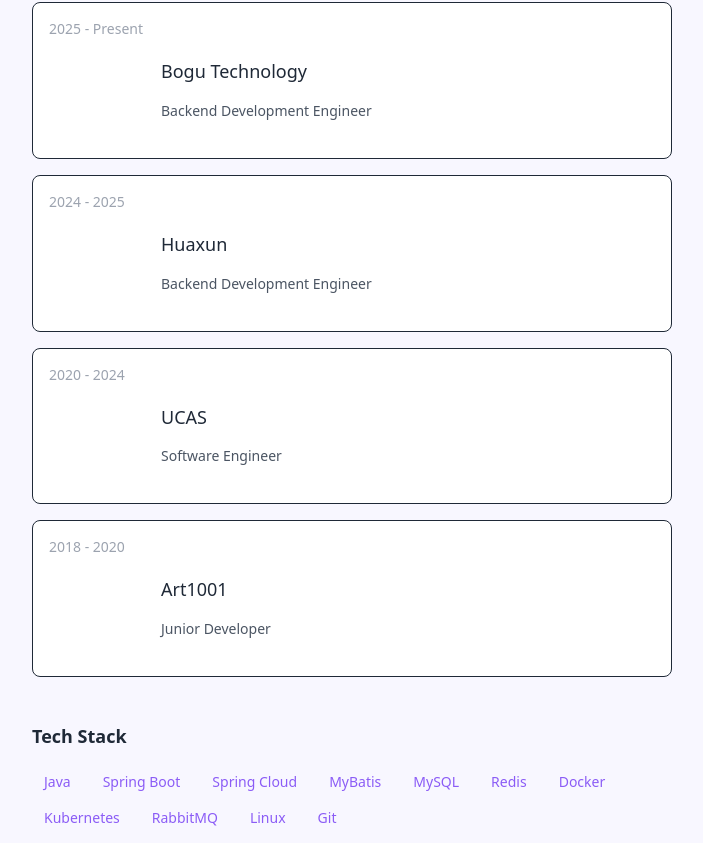
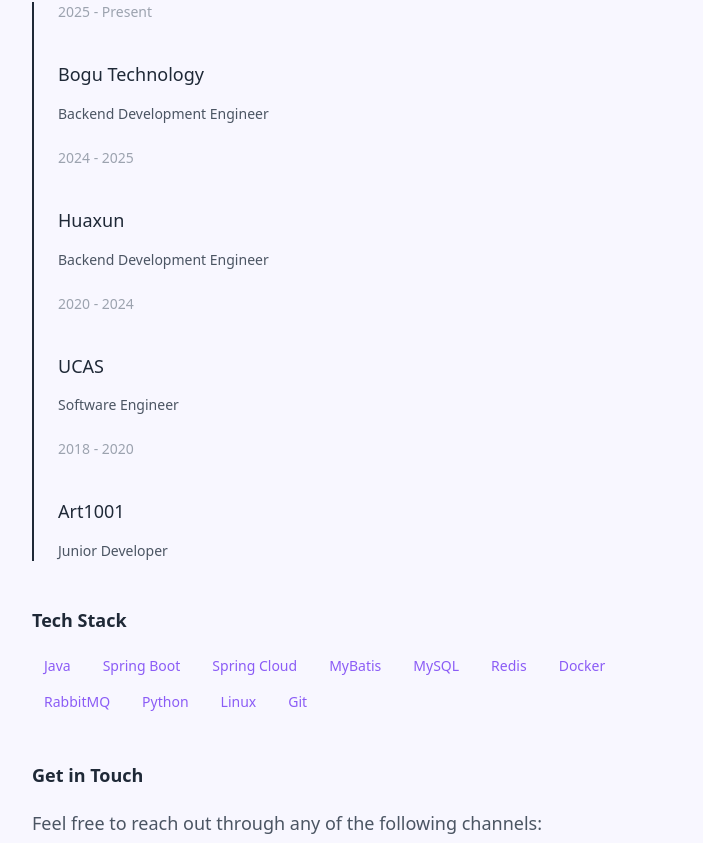
Before and after one commit to lengmodkx/lemonBlog, a Next.js app: page /about in a window 1280 px wide. Shown: the part 497-1340 px from the top of the page, without its empty margins (288-991 px from the left). Built offline with nearby package versions, Linux system fonts and the light colour scheme; a small style sheet from the web is missing.

Commit message:
update: redesign work experience and tech stack - Change work experience to timeline style with vertical line - Remove Kubernetes, add Python to tech stack

```diff
--- a/src/app/about/page.tsx
+++ b/src/app/about/page.tsx
@@ -8,7 +8,7 @@
 const techStack = [
   'Java', 'Spring Boot', 'Spring Cloud',
   'MyBatis', 'MySQL', 'Redis',
-  'Docker', 'Kubernetes', 'RabbitMQ',
+  'Docker', 'RabbitMQ', 'Python',
   'Linux', 'Git',
 ];
 
@@ -68,23 +68,19 @@
             <h2 className="text-lg font-semibold text-ink dark:text-text-primary mb-4">
               Work Experience
             </h2>
-            <div className="space-y-4">
+            <div className="border-l-2 border-lavender-300 dark:border-lavender-700 pl-6 space-y-6">
               {workExperience.map((exp, index) => (
-                <div
-                  key={index}
-                  className="flex gap-4 p-4 bg-card rounded-lg border border-lavender-100 dark:border-lavender-800/50"
-                >
-                  <div className="w-24 text-sm text-text-muted shrink-0">
+                <div key={index} className="relative">
+                  <div className="absolute -left-[31px] top-1 w-3 h-3 rounded-full bg-lavender-500" />
+                  <div className="text-sm text-text-muted mb-1">
                     {exp.period}
                   </div>
-                  <div>
                   <h3 className="font-medium text-ink dark:text-text-primary">
                     {exp.company}
                   </h3>
                   <p className="text-sm text-text-secondary">
                     {exp.description}
                   </p>
-                  </div>
                 </div>
               ))}
             </div>
```
Lines whose indentation alone changed are shown as unchanged.
